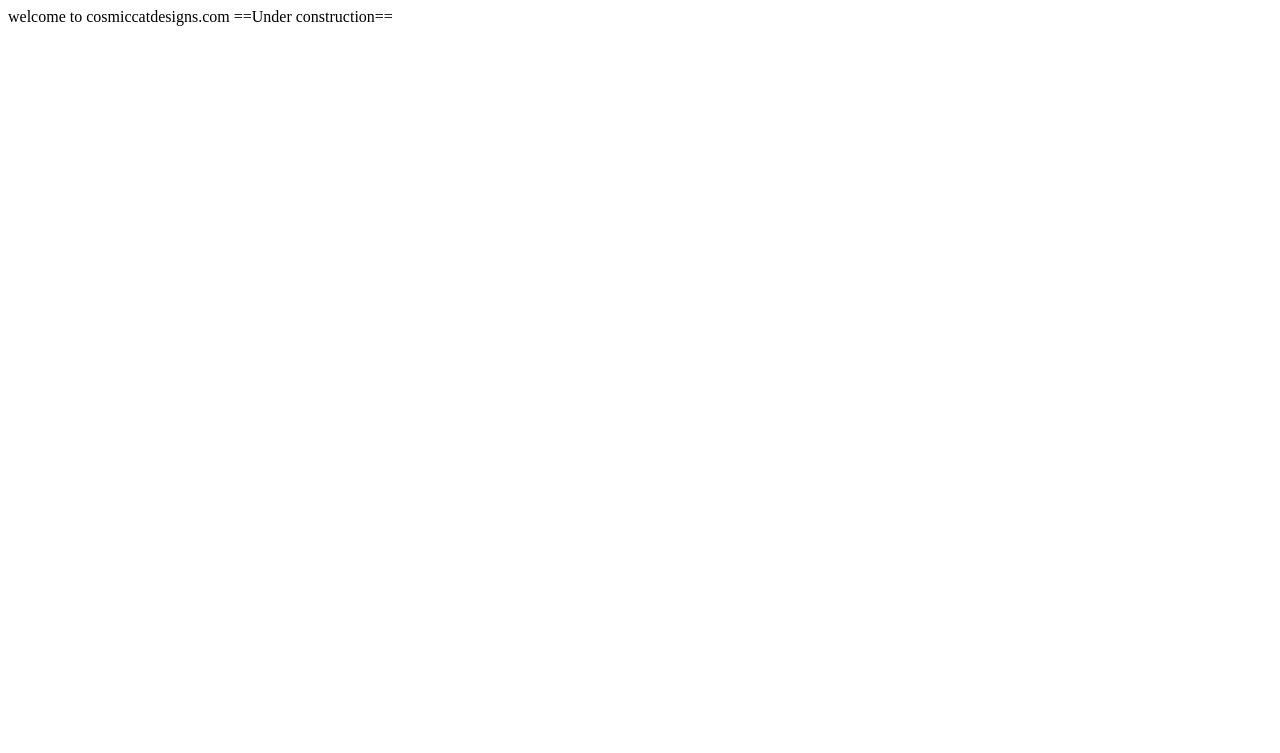
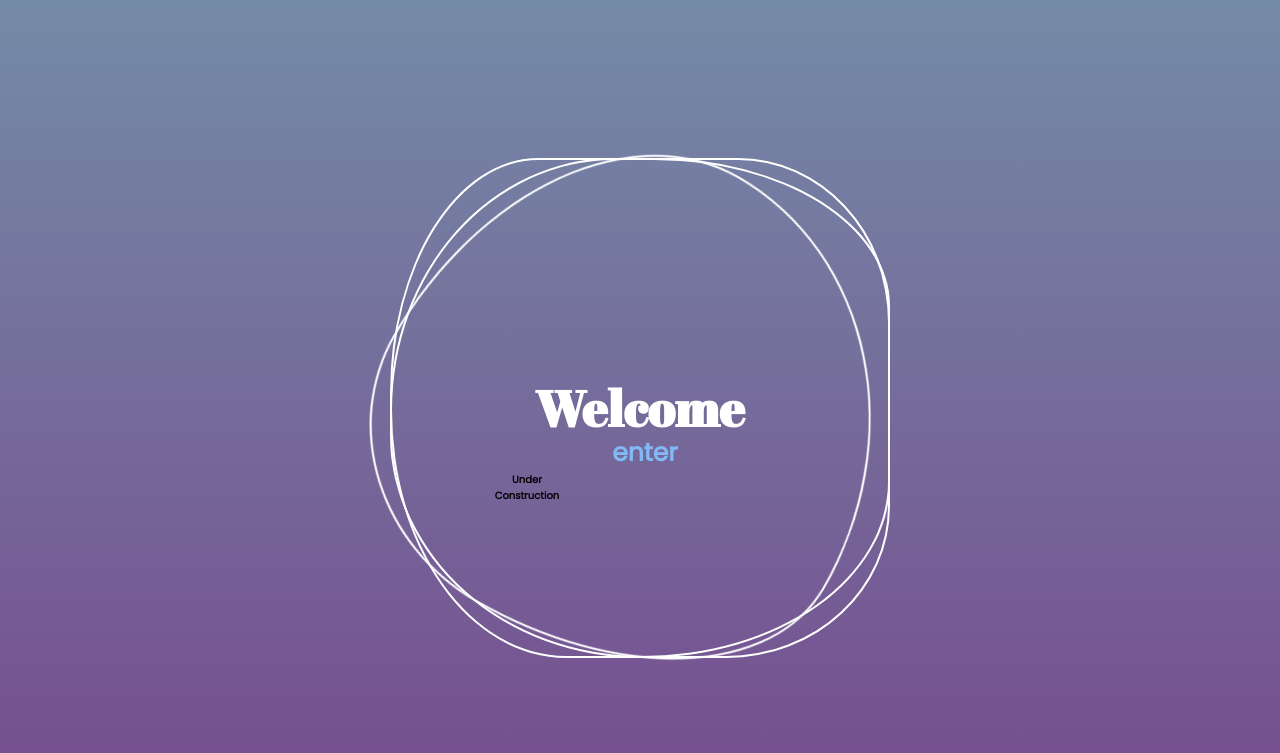
Before and after one commit to that-kitkat/portfolio, a plain HTML site: page index.html in a window 1280 px wide. Drawn offline with Linux system fonts and the light colour scheme.

Commit message:
Added .js, .css file and began coding landing page

```diff
--- a/index.html
+++ b/index.html
@@ -1,3 +1,27 @@
-welcome to cosmiccatdesigns.com
+<head>
+    <link rel="stylesheet" href="style.css">
+    <link rel="stylesheet" href="https://fonts.googleapis.com/css?family=Abril+Fatface|Poppins">
+    <script src="code.js"></script>
+</head>
 
-==Under construction==
+<meta name="viewport" content="width=device-width, initial-scale=1.0">
+
+<div id="Welcome">
+  <!--ring div starts here-->
+  <div class="ring">
+    <i style="--clr:#00ff0a;"></i>
+    <i style="--clr:#ff0057;"></i>
+    <i style="--clr:#fffd44;"></i>
+  </div>
+  <!--ring div ends here-->
+
+  <h1>Welcome</h1>
+  <h2>enter</h2>
+
+  <div id="temp">Under Construction</div>
+</div>
+
+
+<!--transition effect-->
+
+<!--enter to about-->
--- /dev/null
+++ b/style.css
@@ -0,0 +1,104 @@
+@import url("https://fonts.googleapis.com/css2?family=Quicksand:wght@300&display=swap");
+
+<link rel="stylesheet" href="https://fonts.googleapis.com/css?family=Abril+Fatface|Poppins">
+
+
+* {
+  margin: 0;
+  padding: 0;
+  box-sizing: border-box;
+}
+
+#Welcome{
+ display: flex; flex-direction: row; align-items: center; justify-content: center;
+  text-align: center;
+  min-height: 100vh;
+  width: 100%;
+  overflow: hidden;
+}
+.ring {
+  position: absolute;
+  width: 500px;
+  height: 500px;
+  display: flex;
+  justify-content: center;
+  align-items: center;
+}
+.ring i {
+  position: absolute;
+  inset: 0;
+  border: 2px solid #fff;
+  transition: 0.5s;
+}
+.ring i:nth-child(1) {
+  border-radius: 38% 62% 63% 37% / 41% 44% 56% 59%;
+  animation: animate 6s linear infinite;
+}
+.ring i:nth-child(2) {
+  border-radius: 41% 44% 56% 59%/38% 62% 63% 37%;
+  animation: animate 4s linear infinite;
+}
+.ring i:nth-child(3) {
+  border-radius: 41% 44% 56% 59%/38% 62% 63% 37%;
+  animation: animate2 10s linear infinite;
+}
+
+@keyframes animate {
+  0% {
+    transform: rotate(0deg);
+  }
+  100% {
+    transform: rotate(360deg);
+  }
+}
+@keyframes animate2 {
+  0% {
+    transform: rotate(360deg);
+  }
+  100% {
+    transform: rotate(0deg);
+  }
+}
+
+/*Base style*/
+html {
+	font-size: 62.5%;
+}
+body {
+  font-family: Poppins, sans-serif;
+  font-size: 16px;
+  background-image: linear-gradient(#748BA7, #764B8E);
+  cursor: url(https://cur.cursors-4u.net/cursors/cur-9/cur817.cur), auto !important;
+}
+
+h1 {
+  font-family: 'Abril Fatface', serif;
+  font-size: 50px;
+  color: #FFF;
+  position: absolute;
+  width: 100%;
+  text-align: center;
+}
+
+h2 {
+  font-family: 'Poppins', sans-serif;
+  font-size: 25px;
+  color: #81B9F4;
+  position: relative;
+  width: 100%;
+  text-align: center;
+  top: 45px;
+  right: -50px;
+}
+
+h2 a:hover {
+  color: #6DA5DF;
+}
+
+#temp{
+  font-size: 10px;
+  position:relative;
+  top: 80px;
+  left: -700px;
+  font-weight: bold;
+}
```
Also changed, not shown: code.js (added).
